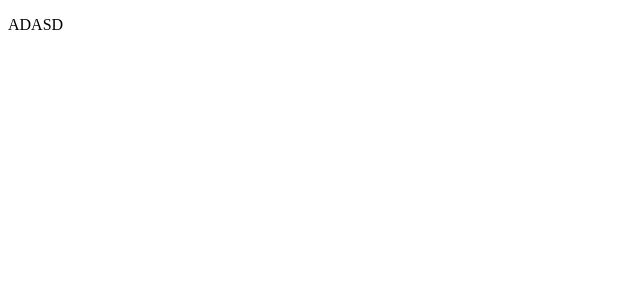
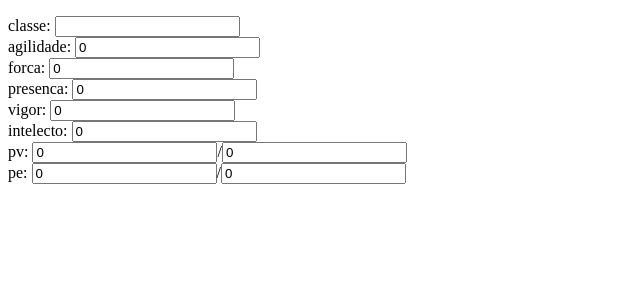
Before and after one commit to Gabnerd/fichaparanormal, an Angular app: page /ficha/1 in a window 1280 px wide. Shown: the top 300 px of the page, without its empty margins (0-640 px from the left). Built offline with nearby package versions, Linux system fonts and the light colour scheme.

Commit message:
ficha detalhe

```diff
--- a/angular.json
+++ b/angular.json
@@ -100,5 +100,8 @@
         }
       }
     }
+  },
+  "cli": {
+    "analytics": false
   }
 }
--- a/src/app/db/db.ts
+++ b/src/app/db/db.ts
@@ -12,7 +12,9 @@ export interface Ficha {
   classe?: string;
   nex?: number;
   pv?: number;
+  pvAtual?: number;
   pe?: number;
+  peAtual?: number;
   defesa?: number;
   sanidade?: number;
   tAcrobacia?: number;
--- a/src/app/ficha-detail/ficha-detail.component.html
+++ b/src/app/ficha-detail/ficha-detail.component.html
@@ -1 +1,10 @@
-<p>ADASD</p>
+<p>{{ficha.nome}}</p>
+classe: <input type="text" [(ngModel)]="classe" (blur)="saveFicha()"><br>
+agilidade: <input type="number" [(ngModel)]="agilidade" (blur)="saveFicha()"><br>
+forca: <input type="number" [(ngModel)]="forca" (blur)="saveFicha()"><br>
+presenca: <input type="number" [(ngModel)]="presenca" (blur)="saveFicha()"><br>
+vigor: <input type="number" [(ngModel)]="vigor" (blur)="saveFicha()"><br>
+intelecto: <input type="number" [(ngModel)]="intelecto" (blur)="saveFicha()"><br>
+
+pv: <input type="number" [(ngModel)]="pvAtual" (blur)="saveFicha()">/<input type="number" [(ngModel)]="pv" (blur)="saveFicha()"><br>
+pe: <input type="number" [(ngModel)]="peAtual" (blur)="saveFicha()">/<input type="number" [(ngModel)]="pe" (blur)="saveFicha()">
--- a/src/app/ficha-detail/ficha-detail.component.ts
+++ b/src/app/ficha-detail/ficha-detail.component.ts
@@ -1,6 +1,6 @@
 import { Component } from '@angular/core';
 import { liveQuery } from 'dexie';
-import {db, Ficha} from '../db/db';
+import { db, Ficha } from '../db/db';
 import { ActivatedRoute } from '@angular/router';
 
 @Component({
@@ -11,16 +11,44 @@ import { ActivatedRoute } from '@angular/router';
 export class FichaDetailComponent {
   constructor(
     private route: ActivatedRoute
-  ){}
+  ) { }
 
-  ficha = liveQuery(()=>this.loadFicha())
+  ficha: Ficha = { nome: "" };
 
-  async loadFicha(){
-    console.log(db.fichas.where({
-      id: this.route.snapshot.paramMap.get("id")
-    }).toArray());
-    return db.fichas.where({
-      id: this.route.snapshot.paramMap.get("id")
-    }).toArray();
+  classe: string = "";
+  agilidade: number = 0;
+  forca: number = 0;
+  presenca: number = 0;
+  vigor: number = 0;
+  intelecto: number = 0;
+
+  pv: number = 0;
+  pvAtual: number = 0;
+  pe: number = 0;
+  peAtual: number = 0;
+
+
+  fichaObserv = liveQuery(() => this.loadFicha()).subscribe((ficha) => {
+     this.ficha = (ficha || { nome: "" })
+     this.classe = ficha?.classe || "";
+     this.agilidade = ficha?.agilidade || 0;
+     this.forca = ficha?.forca || 0;
+     this.presenca = ficha?.presenca || 0;
+     this.vigor = ficha?.vigor || 0;
+     this.intelecto = ficha?.intelecto || 0;
+
+     this.pv = ficha?.pv || 0;
+     this.pvAtual = ficha?.pvAtual || 0;
+     this.pe = ficha?.pe || 0;
+     this.peAtual = ficha?.peAtual || 0;
+
+     })
+
+  async loadFicha() {
+    return db.fichas.get(Number.parseInt((this.route.snapshot.paramMap.get("id") || "").toString()));
+  }
+
+  async saveFicha() {
+    db.fichas.update(Number.parseInt((this.route.snapshot.paramMap.get("id") || "").toString()), { classe: this.classe, agilidade: this.agilidade, forca: this.forca, presenca: this.presenca, vigor: this.vigor, intelecto: this.intelecto, pv: this.pv, pvAtual: this.pvAtual, pe: this.pe, peAtual: this.peAtual });
   }
 }
```
